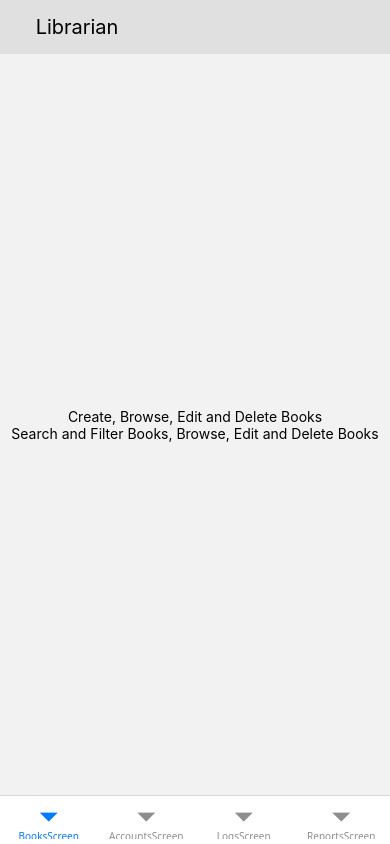
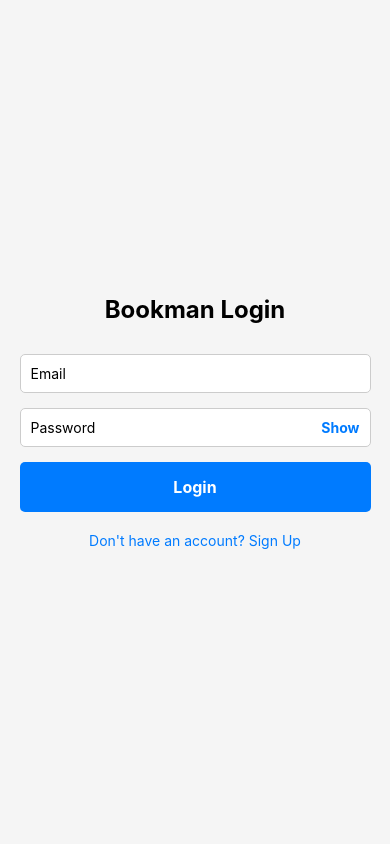
Before and after one commit to Bhriann/final-project-group3-mobapp, a React Native app in the folder final-project-group3-mobapp/: screen / in a window 390 px wide. Built offline with nearby package versions, Linux system fonts and the light colour scheme.

Commit message:
Merged Patricia-branch

```diff
--- a/final-project-group3-mobapp/App.tsx
+++ b/final-project-group3-mobapp/App.tsx
@@ -53,7 +53,7 @@
     <SafeAreaView style={{ flex: 1, marginTop: StatusBar.currentHeight, paddingLeft: isLandscape ? 50 : 0 }}>
       <ContextProvider>
         <NavigationContainer>
-          <Stack.Navigator initialRouteName="Admin" screenOptions={{ headerShown: false }}>
+          <Stack.Navigator initialRouteName="Login" screenOptions={{ headerShown: false }}>
             <Stack.Screen name="Login" component={LoginScreen} />
             <Stack.Screen name="Admin" component={AdminTabs} />
             <Stack.Screen name="Librarian" component={LibrarianTabs} />
```
